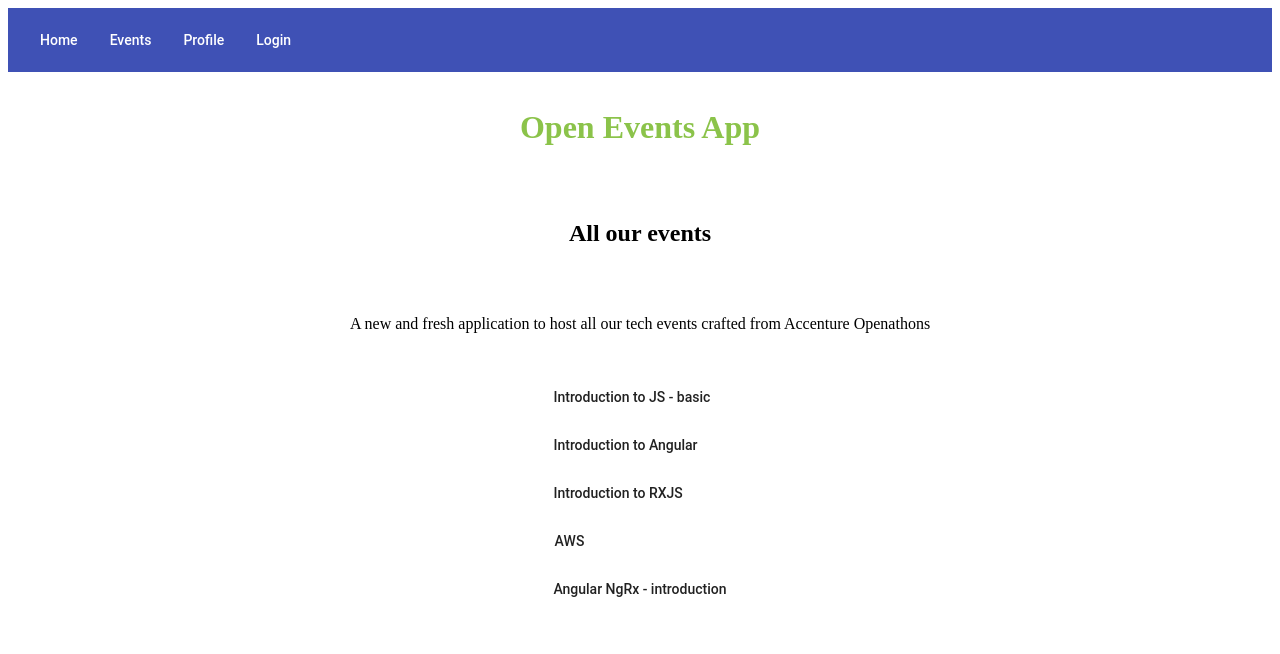
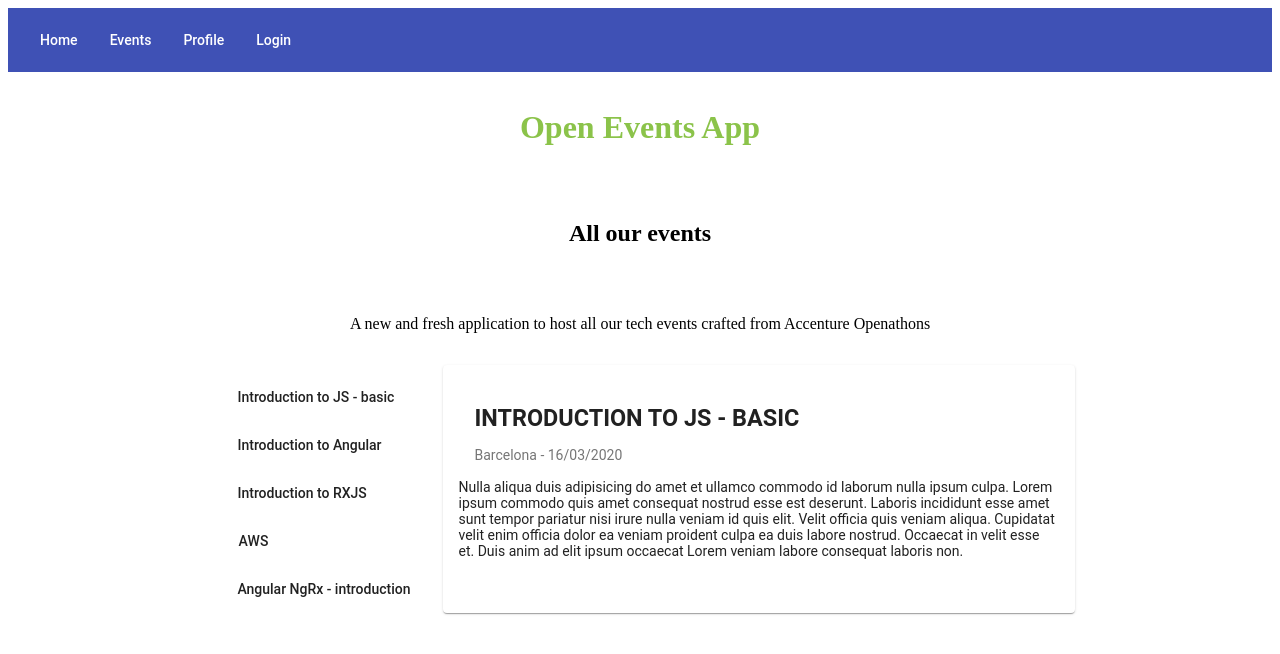
Before and after one commit to Morente5/openathon-2019-angular, an Angular app: page / in a window 1280 px wide. Shown: the top 654 px of the page. Built offline with nearby package versions, Linux system fonts and the light colour scheme.

Commit message:
Event details

```diff
--- a/src/app/app.module.ts
+++ b/src/app/app.module.ts
@@ -5,6 +5,7 @@ import { BrowserAnimationsModule } from '@angular/platform-browser/animations';
 import { MatToolbarModule } from '@angular/material/toolbar';
 import { MatButtonModule } from '@angular/material/button';
 import { MatListModule } from '@angular/material/list';
+import { MatCardModule } from '@angular/material/card';
 import 'hammerjs';
 
 import { AppComponent } from './app.component';
@@ -19,6 +20,7 @@ import { EventListComponent } from './event-list/event-list.component';
     MatToolbarModule,
     MatButtonModule,
     MatListModule,
+    MatCardModule,
   ],
   declarations: [
     AppComponent,
--- a/src/app/event-list/event-list.component.html
+++ b/src/app/event-list/event-list.component.html
@@ -1,7 +1,26 @@
 <div class="container">
+
   <mat-list>
     <mat-list-item *ngFor="let event of events">
       <button mat-button>{{event.title}}</button>
     </mat-list-item>
   </mat-list>
+
+  <mat-card *ngIf="selectedEvent" id="eventDetails">
+    <mat-card-header>
+      <mat-card-title>
+        <h3>{{selectedEvent.title | uppercase}}</h3>
+      </mat-card-title>
+      <mat-card-subtitle>
+        <p>{{selectedEvent.location}} - {{selectedEvent.date | date: 'dd/MM/yyyy'}} </p>
+      </mat-card-subtitle>
+    </mat-card-header>
+
+    <mat-card-content>
+      <p>{{selectedEvent.description}}
+      </p>
+    </mat-card-content>
+
+  </mat-card>
+
 </div>
--- a/src/app/event-list/event-list.component.scss
+++ b/src/app/event-list/event-list.component.scss
@@ -2,3 +2,7 @@
   display: flex;
   justify-content: center;
 }
+
+#eventDetails{
+  max-width: 600px;
+}
```
